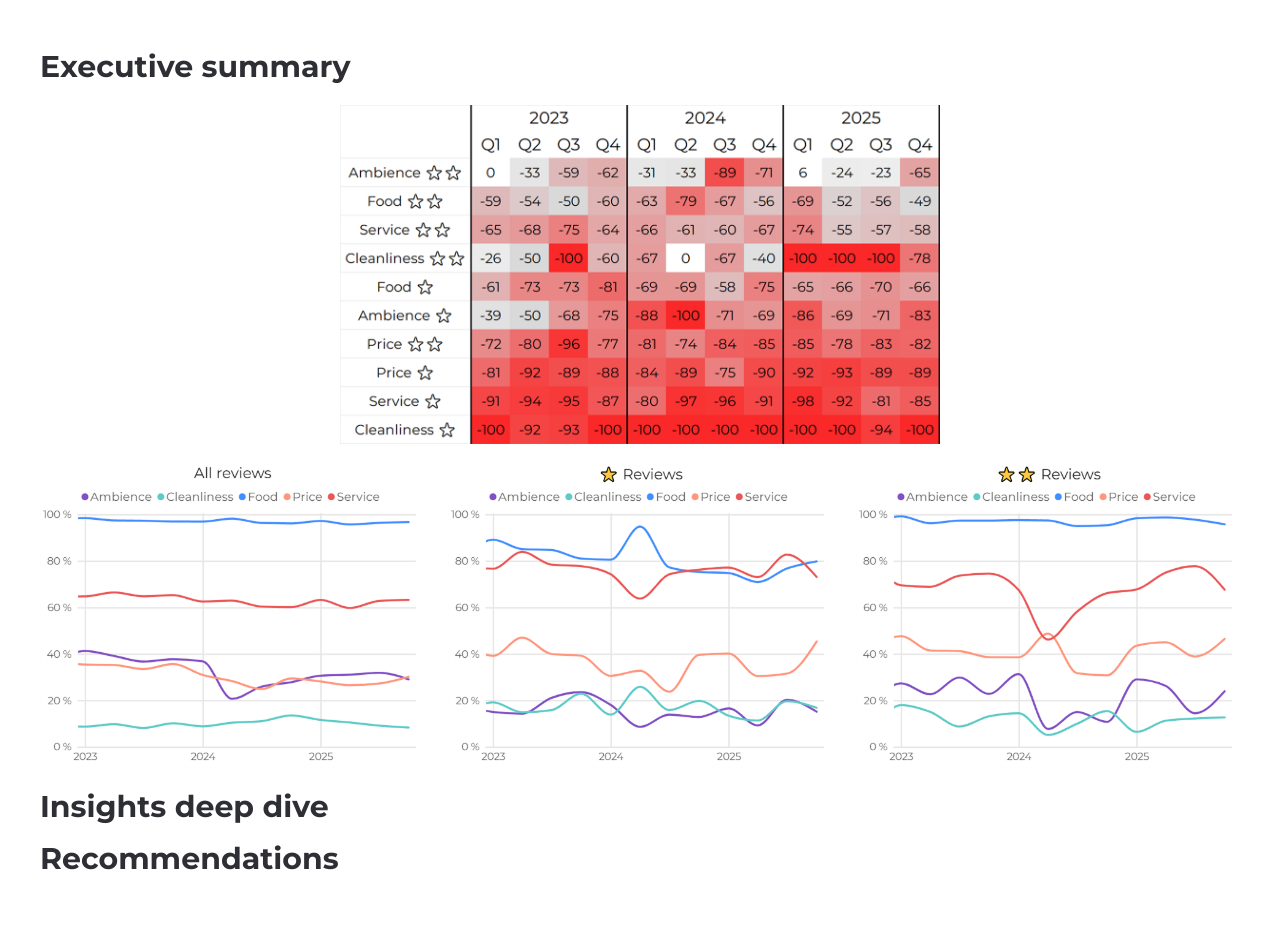
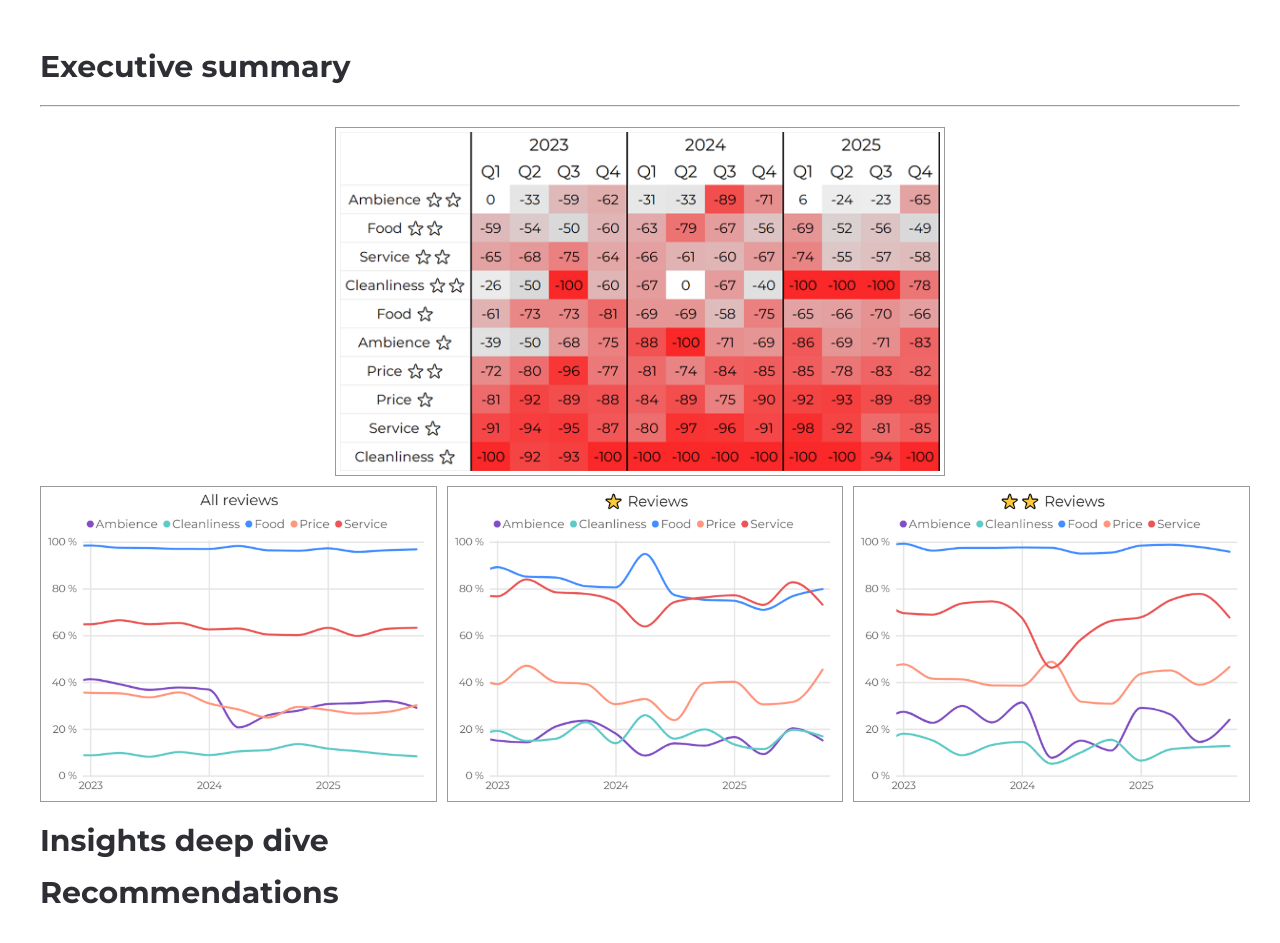
Before and after one commit to ojela028xamk/jere-lansipii-portfolio, a Next.js app: page /sentiment_project in a window 1280 px wide. Shown: the part 1247-2190 px from the top of the page. Built offline with nearby package versions, Linux system fonts and the light colour scheme; no server answers.

Commit message:
sentiment summary

```diff
--- a/app/sentiment_project/page.tsx
+++ b/app/sentiment_project/page.tsx
@@ -5,6 +5,7 @@ import { useTranslations } from "next-intl";
 import Image from "next/image";
 import SentimentIntro from "./sentimentIntro";
 import SentimentStructure from "./sentimentStructure";
+import SentimentSummary from "./sentimentSummary";
 
 const Sentiment = () => {
   const t = useTranslations("website");
@@ -20,44 +21,7 @@ const Sentiment = () => {
         <h1 className={css.sentiment_title}>Restaurant sentiment analysis</h1>
         <SentimentIntro />
         <SentimentStructure />
-
-        <h2>Executive summary</h2>
-        <div className={css.nss_table_container}>
-          <Image
-            className={css.nss_score_table_image}
-            src="/sentiment_images/nss_score_table.png"
-            alt="Data structure"
-            width={1261}
-            height={712}
-            quality={100}
-          />
-        </div>
-        <div className={css.mentions_image_grid}>
-          <Image
-            className={css.image}
-            src="/sentiment_images/all_mentions.png"
-            alt="Data structure"
-            width={626}
-            height={496}
-            quality={100}
-          />
-          <Image
-            className={css.image}
-            src="/sentiment_images/1star_mentions.png"
-            alt="Data structure"
-            width={626}
-            height={496}
-            quality={100}
-          />
-          <Image
-            className={css.image}
-            src="/sentiment_images/2star_mentions.png"
-            alt="Data structure"
-            width={626}
-            height={496}
-            quality={100}
-          />
-        </div>
+        <SentimentSummary />
         <h2>Insights deep dive</h2>
         <h2>Recommendations</h2>
       </div>
--- a/app/sentiment_project/sentiment.module.scss
+++ b/app/sentiment_project/sentiment.module.scss
@@ -18,29 +18,5 @@
       font-size: 3rem;
       line-height: 2.8rem;
     }
-
-    .image {
-      max-width: 100%;
-      height: auto;
-    }
-
-    .nss_table_container {
-      margin-top: 1em;
-      display: flex;
-      justify-content: center;
-
-      .nss_score_table_image {
-        justify-self: center;
-        max-width: 50%;
-        height: auto;
-      }
-    }
-
-    .mentions_image_grid {
-      margin-top: 1em;
-      display: grid;
-      grid-template-columns: 1fr 1fr 1fr;
-      gap: 1.2em;
-    }
   }
 }
--- a/app/sentiment_project/sentimentStructure.module.scss
+++ b/app/sentiment_project/sentimentStructure.module.scss
@@ -1,3 +1,8 @@
 .sentiment_structure {
   padding: 1em;
+
+  .image {
+    max-width: 100%;
+    height: auto;
+  }
 }
--- /dev/null
+++ b/app/sentiment_project/sentimentSummary.module.scss
@@ -0,0 +1,29 @@
+.sentiment_summary {
+  .nss_table_container {
+    margin-top: 1em;
+    display: flex;
+    justify-content: center;
+
+    .nss_score_table_image {
+      margin-bottom: 0.5em;
+      border: 1px solid #9a9a9a;
+      padding: 0.2em;
+      justify-self: center;
+      max-width: 50%;
+      height: auto;
+    }
+  }
+
+  .mentions_image_grid {
+    display: grid;
+    grid-template-columns: 1fr 1fr 1fr;
+    gap: 1em;
+
+    .image {
+      max-width: 100%;
+      height: auto;
+      border: 1px solid #9a9a9a;
+      padding: 0.2em;
+    }
+  }
+}
--- /dev/null
+++ b/app/sentiment_project/sentimentSummary.tsx
@@ -0,0 +1,49 @@
+import Image from "next/image";
+import css from "./sentimentSummary.module.scss";
+
+const SentimentSummary = () => {
+  return (
+    <div className={css.sentiment_summary}>
+      <h2>Executive summary</h2>
+      <hr />
+      <div className={css.nss_table_container}>
+        <Image
+          className={css.nss_score_table_image}
+          src="/sentiment_images/nss_score_table.png"
+          alt="Data structure"
+          width={1261}
+          height={712}
+          quality={100}
+        />
+      </div>
+      <div className={css.mentions_image_grid}>
+        <Image
+          className={css.image}
+          src="/sentiment_images/all_mentions.png"
+          alt="Data structure"
+          width={626}
+          height={496}
+          quality={100}
+        />
+        <Image
+          className={css.image}
+          src="/sentiment_images/1star_mentions.png"
+          alt="Data structure"
+          width={626}
+          height={496}
+          quality={100}
+        />
+        <Image
+          className={css.image}
+          src="/sentiment_images/2star_mentions.png"
+          alt="Data structure"
+          width={626}
+          height={496}
+          quality={100}
+        />
+      </div>
+    </div>
+  );
+};
+
+export default SentimentSummary;
```
